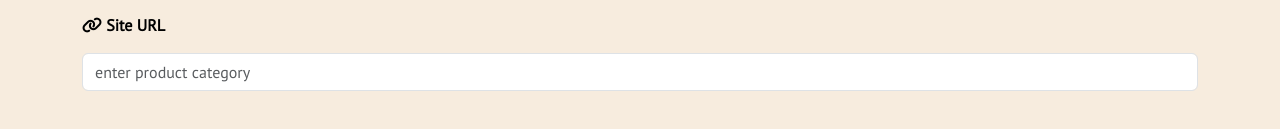
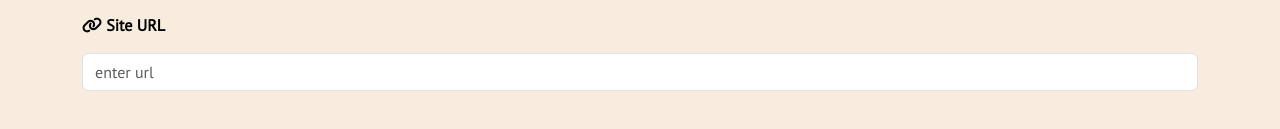
Before and after one commit to farahhoss/bookmark, a plain HTML site: page index.html in a window 1280 px wide. Shown: the part 349-478 px from the top of the page. Drawn offline with Linux system fonts and the light colour scheme.

Commit message:
Update index.html

```diff
--- a/index.html
+++ b/index.html
@@ -49,7 +49,7 @@
             <input
               type="text"
               id="urlName"
-              placeholder="enter product category"
+              placeholder="enter url"
               class="form-control my-3"
             />
           </div>
```
